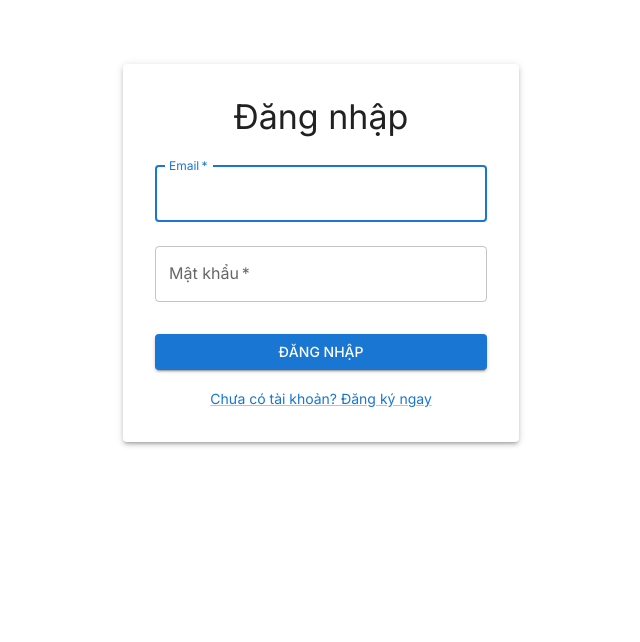
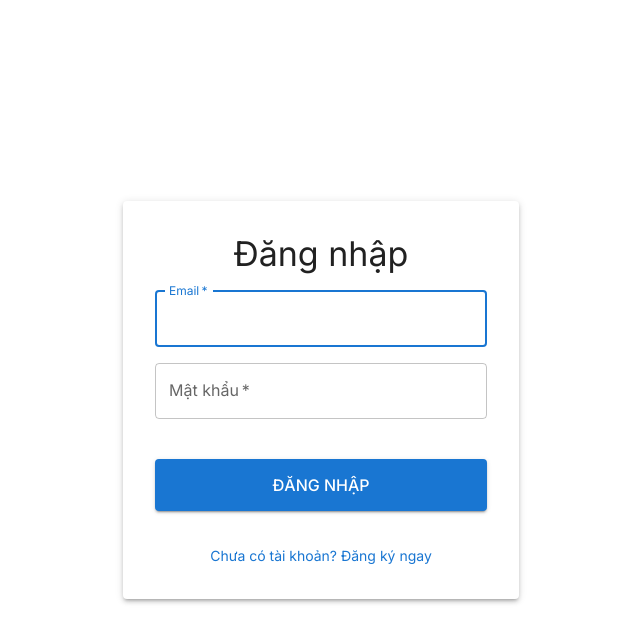
Before and after one commit to gunticit/bida-24h, a Next.js app in the folder frontend/: page /login in a window 1280 px wide. Shown: the top 642 px of the page, without its empty margins (319-959 px from the left). Built offline with nearby package versions, Linux system fonts and the light colour scheme.

Commit message:
update css

```diff
--- a/frontend/src/app/(auth)/login/page.tsx
+++ b/frontend/src/app/(auth)/login/page.tsx
@@ -60,10 +60,11 @@ export default function LoginPage() {
     <Container component="main" maxWidth="xs">
       <Box
         sx={{
-          marginTop: 8,
+          minHeight: '100vh',
           display: 'flex',
           flexDirection: 'column',
           alignItems: 'center',
+          justifyContent: 'center',
         }}
       >
         <Paper elevation={3} sx={{ padding: 4, width: '100%' }}>
@@ -72,14 +73,22 @@ export default function LoginPage() {
           </Typography>
 
           {error && (
-            <Alert severity="error" sx={{ mb: 2 }}>
-              {error}
-            </Alert>
+        <Alert severity="error" sx={{ mb: 2 }}>
+          {error}
+        </Alert>
           )}
 
-          <Box component="form" onSubmit={handleSubmit} sx={{ mt: 1 }}>
+            <Box
+            component="form"
+            onSubmit={handleSubmit}
+            sx={{
+              mt: 2,
+              display: 'flex',
+              flexDirection: 'column',
+              gap: 2,
+            }}
+            >
             <TextField
-              margin="normal"
               required
               fullWidth
               id="email"
@@ -90,9 +99,12 @@ export default function LoginPage() {
               value={formData.email}
               onChange={handleChange}
               type="email"
+              sx={{
+              backgroundColor: 'background.paper',
+              borderRadius: 1,
+              }}
             />
             <TextField
-              margin="normal"
               required
               fullWidth
               name="password"
@@ -102,22 +114,31 @@ export default function LoginPage() {
               autoComplete="current-password"
               value={formData.password}
               onChange={handleChange}
+              sx={{
+              backgroundColor: 'background.paper',
+              borderRadius: 1,
+              }}
             />
             <Button
               type="submit"
               fullWidth
               variant="contained"
-              sx={{ mt: 3, mb: 2 }}
               disabled={loading}
+              sx={{
+              mt: 3,
+              mb: 2,
+              paddingY: 1.5,
+              fontSize: '1rem',
+              }}
             >
               {loading ? <CircularProgress size={24} /> : 'Đăng nhập'}
             </Button>
             <Box sx={{ textAlign: 'center' }}>
-              <Link href="/register" variant="body2">
-                Chưa có tài khoản? Đăng ký ngay
+              <Link href="/register" variant="body2" underline="hover">
+              Chưa có tài khoản? Đăng ký ngay
               </Link>
             </Box>
-          </Box>
+            </Box>
         </Paper>
       </Box>
     </Container>
--- a/frontend/src/app/dashboard/page.tsx
+++ b/frontend/src/app/dashboard/page.tsx
@@ -134,7 +134,17 @@ export default function DashboardPage() {
       </AppBar>
 
       {/* Main Content */}
-      <Container maxWidth="lg" sx={{ mt: 4, mb: 4 }}>
+      <Container
+        maxWidth="lg"
+        sx={{
+          mt: 4,
+          mb: 4,
+          backgroundImage: 'url(/public/bg-bida.jpg)',
+          backgroundSize: 'cover',
+          backgroundPosition: 'center',
+          backgroundRepeat: 'no-repeat',
+        }}
+      >
         <Typography variant="h4" gutterBottom>
           Chào mừng, {user?.name}!
         </Typography>
--- a/frontend/src/app/page.tsx
+++ b/frontend/src/app/page.tsx
@@ -114,9 +114,47 @@ export default function Home() {
       </Drawer>
 
       {/* Main Content */}
-      <Container maxWidth="lg" sx={{ mt: 16, mb: 4 }}>
+      <>
+        <style>{`
+          body {
+            position: relative;
+            background-image: url(/bg-bida.jpg);
+            background-size: cover;
+            background-position: center;
+            background-repeat: no-repeat;
+            background-attachment: fixed;
+          }
+
+          body::after {
+            content: "";
+            display: block;
+            position: absolute;
+            top: 0;
+            left: 0;
+            width: 100%;
+            height: 100%;
+            background: lch(61 0.01 356.63 / 0.56);
+            z-index: -1;
+          }
+
+          /* Đảm bảo rằng nội dung được hiển thị trên lớp phủ */
+          #__next, .MuiContainer-root {
+            position: relative;
+            z-index: 1;
+          }
+        `}</style>
+        <Container
+          maxWidth="lg"
+          sx={{
+            minHeight: 'calc(100vh - 64px)',
+            display: 'flex',
+            flexDirection: 'column',
+            justifyContent: 'center',
+            alignItems: 'center',
+          }}
+        >
           {/* Hero Section */}
-        <Box sx={{ textAlign: 'center', mb: 6 }}>
+            <Box sx={{ textAlign: 'center', padding: '30px', background: '#fff', borderRadius: '5px' }}>
             <Typography variant="h5" component="h5" gutterBottom>
               Chào mừng đến với
             </Typography>
@@ -133,6 +171,7 @@ export default function Home() {
             </Box>
           </Box>
         </Container>
+      </>
     </Box>
   );
 }
```
Also changed, not shown: frontend/public/bg-bida.jpg (added). Lines whose indentation alone changed are shown as unchanged.
